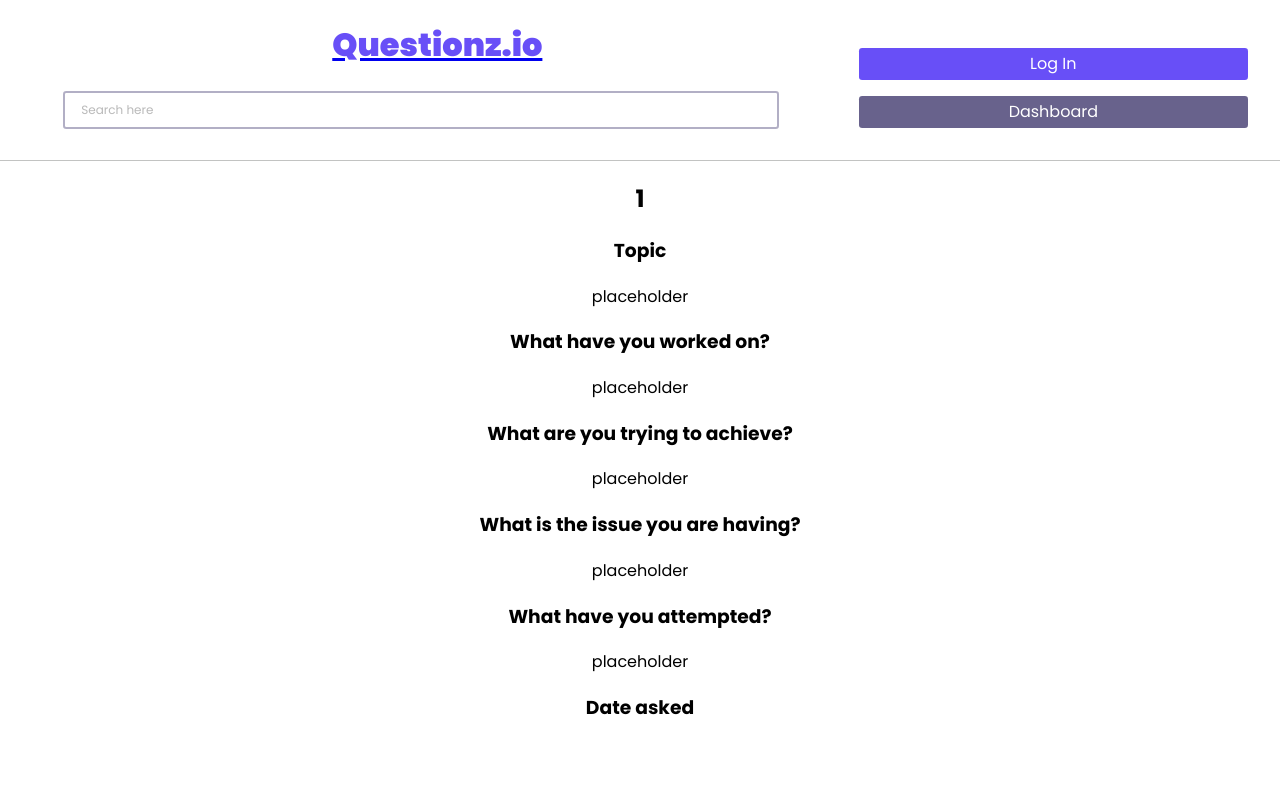
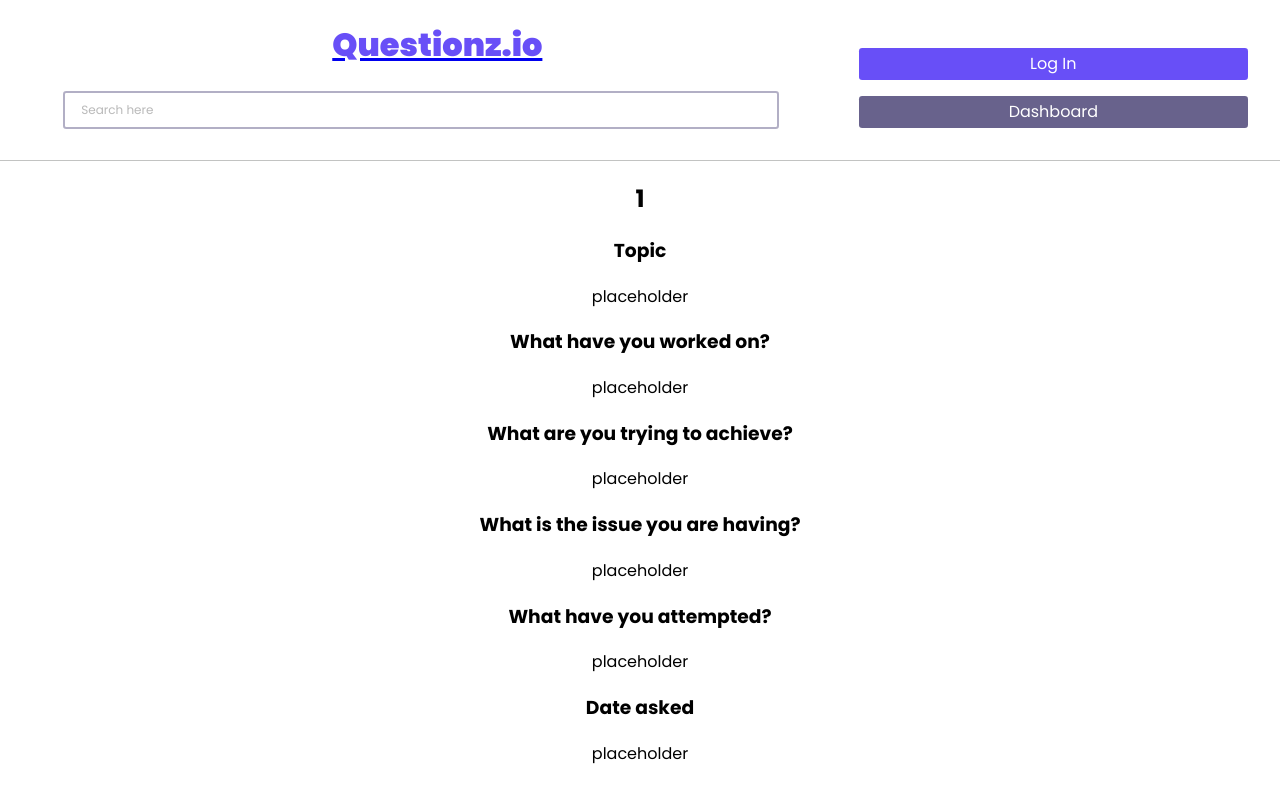
Before and after one commit to JaredS129/student-project--agile-dev-ops--aws-backend, a React (Create React App) app: page /question/1 in a window 1280 px wide. Built offline with nearby package versions, Linux system fonts and the light colour scheme.

Commit message:
Add placeholder for date

```diff
--- a/src/components/fullQuestion/FullQuestion.js
+++ b/src/components/fullQuestion/FullQuestion.js
@@ -16,7 +16,7 @@ const FullQuestion = (props) => {
       <h3>What have you attempted?</h3>
       <p>{props.attempted ?? "placeholder"}</p>
       <h3>Date asked</h3>
-      <p>{props.dateCreated}</p>
+      <p>{props.dateCreated ?? "placeholder"}</p>
     </div>
   );
 };
```
